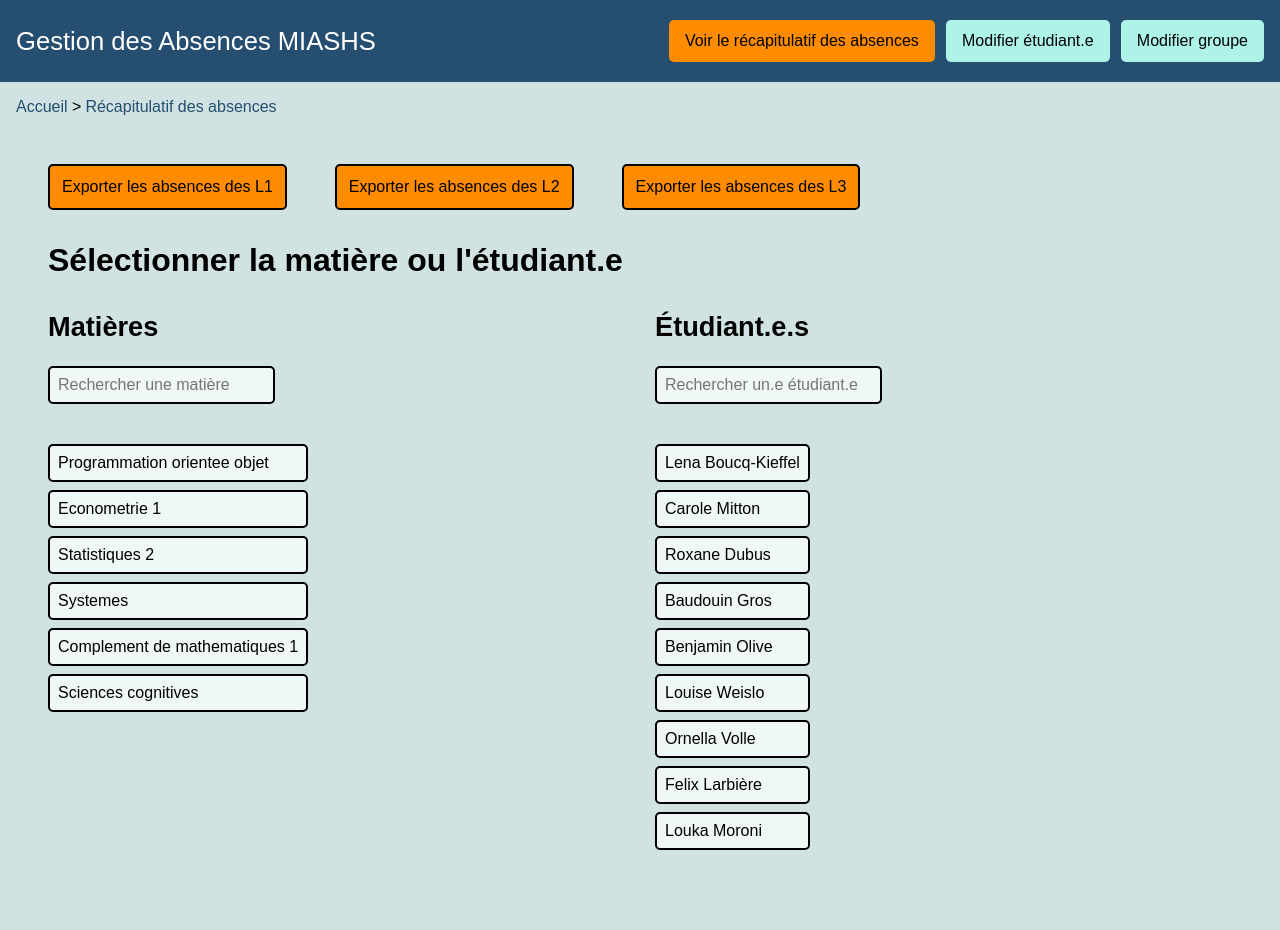
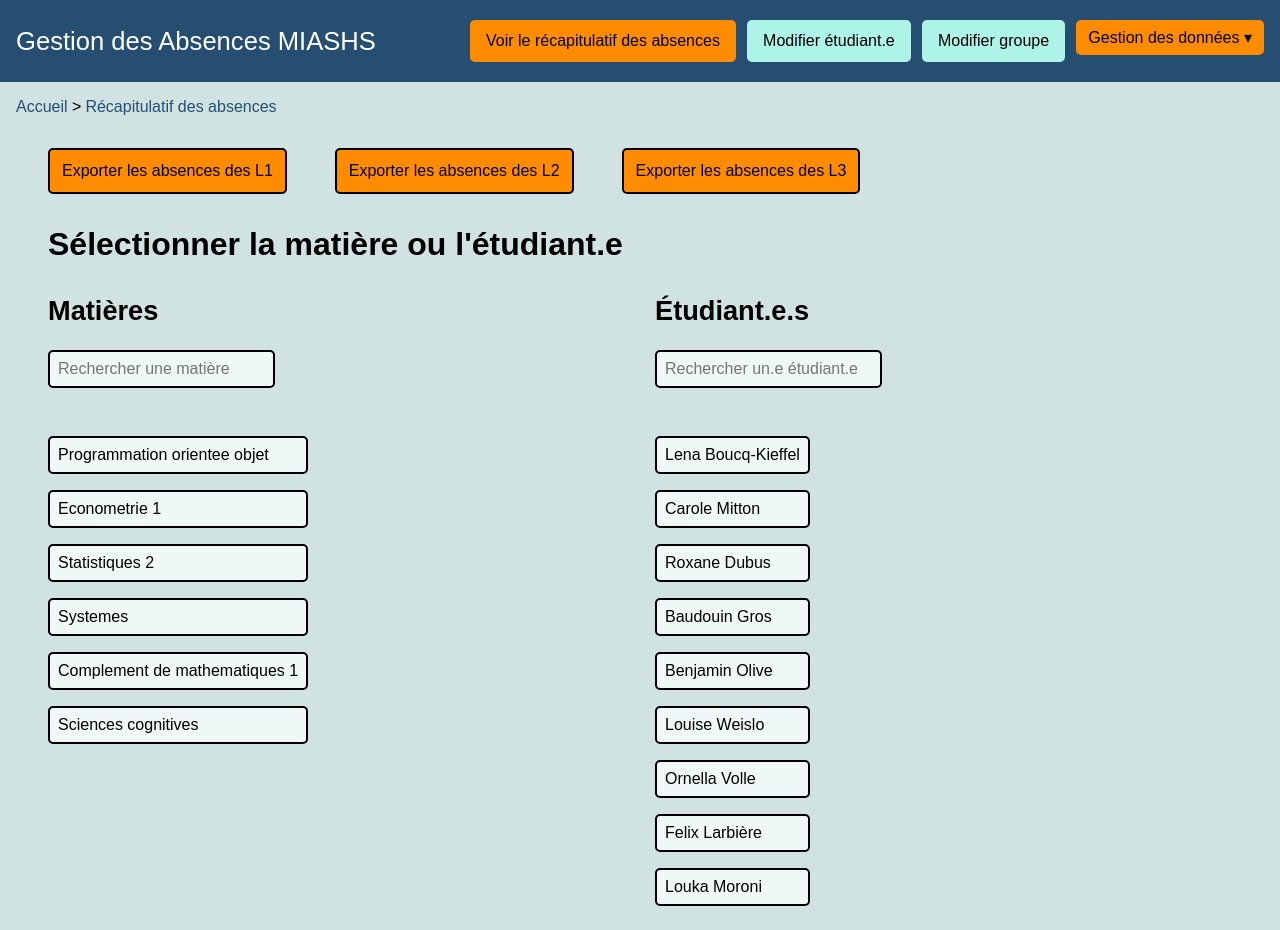
Before and after one commit to CaroleLeCrac/Projet-Info-2024, a Vue app in the folder GestionAbsenceFront/: page /recapitulatifs in a window 1280 px wide. Built offline with nearby package versions, Linux system fonts and the light colour scheme.

Commit message:
Ajout Menu déroulant de Gestion des données

```diff
--- a/GestionAbsenceFront/src/App.vue
+++ b/GestionAbsenceFront/src/App.vue
@@ -80,6 +80,18 @@ const breadcrumbSteps = computed(() => {
         { label: 'Modification d’un groupe', to: null }
       ]
 
+    case 'CoursesManagement':
+      return [
+        { label: 'Accueil', to: '/' },
+        { label: 'Gestion des données des cours', to: null }
+      ]
+
+    case 'GroupsManagement':
+      return [
+        { label: 'Accueil', to: '/' },
+        { label: 'Gestion des données des groupes', to: null }
+      ]
+
     default:
       return []
   }
--- /dev/null
+++ b/GestionAbsenceFront/src/pages/CoursesManagement/CoursesManagementPage.vue
@@ -0,0 +1,14 @@
+<!--Page de gestion des cours-->
+<template>
+    <main>
+
+    </main>
+</template>
+
+<script setup>
+</script>
+
+<style scoped>
+@import url("../../shared/shared.css");
+
+</style>
--- /dev/null
+++ b/GestionAbsenceFront/src/pages/GroupsManagement/GroupsManagementPage.vue
@@ -0,0 +1,14 @@
+<!--Page de gestion des groupes-->
+<template>
+    <main>
+
+    </main>
+</template>
+
+<script setup>
+</script>
+
+<style scoped>
+@import url("../../shared/shared.css");
+
+</style>
--- a/GestionAbsenceFront/src/routes.js
+++ b/GestionAbsenceFront/src/routes.js
@@ -10,6 +10,8 @@ import CallPage from './pages/Call/CallPage.vue'
 import SummaryPage from './pages/Summary/SummaryPage.vue'
 import CourseSummaryPage from './pages/CourseSummary/CourseSummaryPage.vue'
 import StudentSummaryPage from './pages/StudentSummary/StudentSummaryPage.vue'
+import CoursesManagementPage from './pages/CoursesManagement/CoursesManagementPage.vue'
+import GroupsManagementPage from './pages/GroupsManagement/GroupsManagementPage.vue'
 
 const routes = [
   { path: '/', name: 'HomeView', component: HomeView },
@@ -22,7 +24,9 @@ const routes = [
   { path: '/modification/groupe/:id', name: 'GroupModification', component: GroupModification },
   { path: '/modification/etudiant/:id', name: 'StudentModification', component: StudentModification },
   { path: '/recapitulatifs/matiere/:id', name: 'CourseSummary', component: CourseSummaryPage },
-  { path: '/recapitulatifs/etudiant/:id', name: 'StudentSummary', component: StudentSummaryPage }
+  { path: '/recapitulatifs/etudiant/:id', name: 'StudentSummary', component: StudentSummaryPage },
+  { path: '/gestion/cours', name: 'CoursesManagement', component: CoursesManagementPage },
+  { path: '/gestion/groupes', name: 'GroupsManagement', component: GroupsManagementPage }
 ]
 
 export const router = createRouter({
--- a/GestionAbsenceFront/src/shared/components/Breadcrumb.vue
+++ b/GestionAbsenceFront/src/shared/components/Breadcrumb.vue
@@ -26,7 +26,7 @@ defineProps({ steps: Array });
   gap: 0.25rem;
   font-size: 1rem;
   padding-left: 1rem;
-  margin-bottom: 1rem;
+  margin-bottom: 0;
   color: var(--color-2);
 }
 
--- a/GestionAbsenceFront/src/shared/components/NavigationBar.vue
+++ b/GestionAbsenceFront/src/shared/components/NavigationBar.vue
@@ -1,22 +1,52 @@
 <!--Composant de la barre de navigation-->
-<script setup>
-import { RouterLink } from 'vue-router';
-
-
-</script>
-
 <template>
   <nav class="navigation-bar">
     <RouterLink to="/" class="title-navigation-bar">Gestion des Absences MIASHS</RouterLink>
-    <div class="navigation-routerLink">
+    <div class="navigation-router-link">
       <RouterLink to="/recapitulatifs" class="summary-navigation">Voir le récapitulatif des absences</RouterLink>
       <RouterLink to="/selection/etudiant" class="modification-navigation">Modifier étudiant.e</RouterLink>
       <RouterLink to="/selection/groupe" class="modification-navigation">Modifier groupe</RouterLink>
+
+      <div class="drop-down">
+        <button class="drop-down-btn" @click="OpenDropDown">Gestion des données ▾</button>
+        <div class="drop-down-menu" :class="{ show: dropDownOpen }">
+          <RouterLink to="/gestion/cours" class="router-link">Gestion des cours</RouterLink>
+          <RouterLink to="/gestion/groupes" class="router-link">Gestion des groupes</RouterLink>
+        </div>
+      </div>
     </div>
   </nav>
 </template>
 
-<style> /*Pas de scoped car la barre de navigation est sur toutes les pages */
+<script setup>
+import { ref, onMounted, onBeforeUnmount } from 'vue';
+import { RouterLink } from 'vue-router';
+
+const dropDownOpen = ref(false);
+
+function closeDropDown(event) {
+  const dropdown = document.querySelector('.drop-down');
+  if (dropdown && !dropdown.contains(event.target)) {
+    dropDownOpen.value = false;
+  }
+}
+
+onMounted(() => {
+  document.addEventListener('click', closeDropDown);
+});
+
+onBeforeUnmount(() => {
+  document.removeEventListener('click', closeDropDown);
+});
+
+function OpenDropDown() {
+  dropDownOpen.value = !dropDownOpen.value;
+}
+</script>
+
+
+<style>
+/*Pas de scoped car la barre de navigation est sur toutes les pages */
 @import url("../shared.css");
 
 /* Style pour la barre de navigation */
@@ -41,7 +71,7 @@ import { RouterLink } from 'vue-router';
 }
 
 /* Conteneur pour les RouterLink pour les mettre à droite */
-.navigation-routerLink {
+.navigation-router-link {
   display: flex;
   gap: 0.7rem;
 }
@@ -50,7 +80,8 @@ import { RouterLink } from 'vue-router';
 
 /* Style pour le RouterLink Recap et Modif*/
 .summary-navigation,
-.modification-navigation {
+.modification-navigation,
+.drop-down-btn {
   text-decoration: none;
   color: black;
   border: none;
@@ -60,7 +91,8 @@ import { RouterLink } from 'vue-router';
   font-size: 1rem;
 }
 
-.summary-navigation {
+.summary-navigation,
+.drop-down-btn {
   background-color: var(--color-1);
 }
 
@@ -74,11 +106,48 @@ import { RouterLink } from 'vue-router';
   color: var(--color-4);
 }
 
-.summary-navigation:hover {
+.summary-navigation:hover,
+.modification-navigation:hover,
+.drop-down-btn:hover {
   background-color: var(--color-5);
 }
 
-.modification-navigation:hover {
+/* Menu déroulant */
+
+.drop-down {
+  position: relative;
+  display: inline-block;
+}
+
+.drop-down-btn {
+  padding: 0.5rem 0.75rem;
+}
+
+.drop-down-menu {
+  display: none;
+  position: absolute;
+  right: 0;
+  top: 100%;
+  background-color: var(--color-2);
+  z-index: 100;
+  width: 100%;
+  padding: 0.4rem;
+  min-width: 100%;
+  box-sizing: border-box;
+  border-radius: 5px;
+}
+
+.drop-down-menu.show {
+  display: block;
+}
+
+.router-link {
+  margin-top: 0.5rem;
+  padding: 0.2rem;
+  background-color: var(--color-4);
+}
+
+.router-link:hover {
   background-color: var(--color-5);
 }
 </style>
--- a/GestionAbsenceFront/src/shared/shared.css
+++ b/GestionAbsenceFront/src/shared/shared.css
@@ -16,7 +16,9 @@ body {
 }
 
 main.left {
-    margin: 3rem;
+    margin-left: 3rem;
+    margin-right: 3rem;
+    margin-top: 1rem;
 }
 
 main.center {
```
